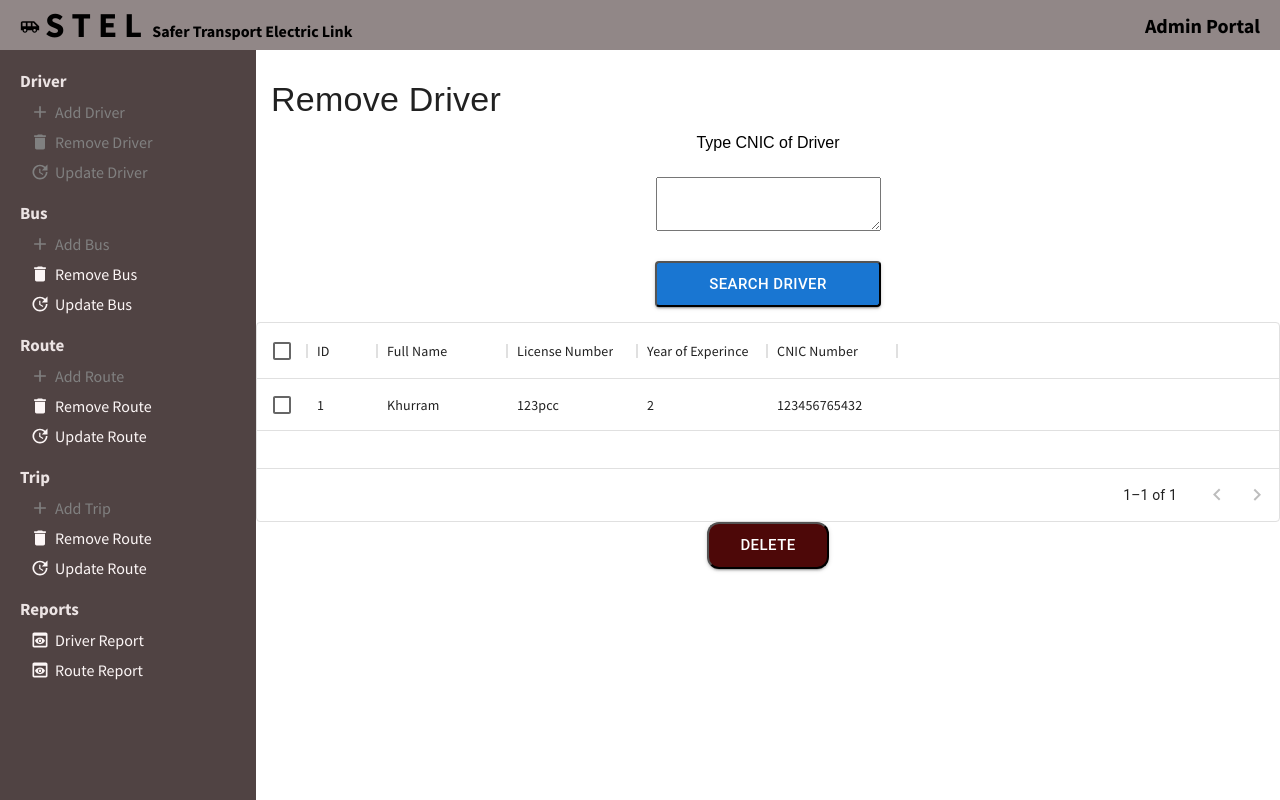
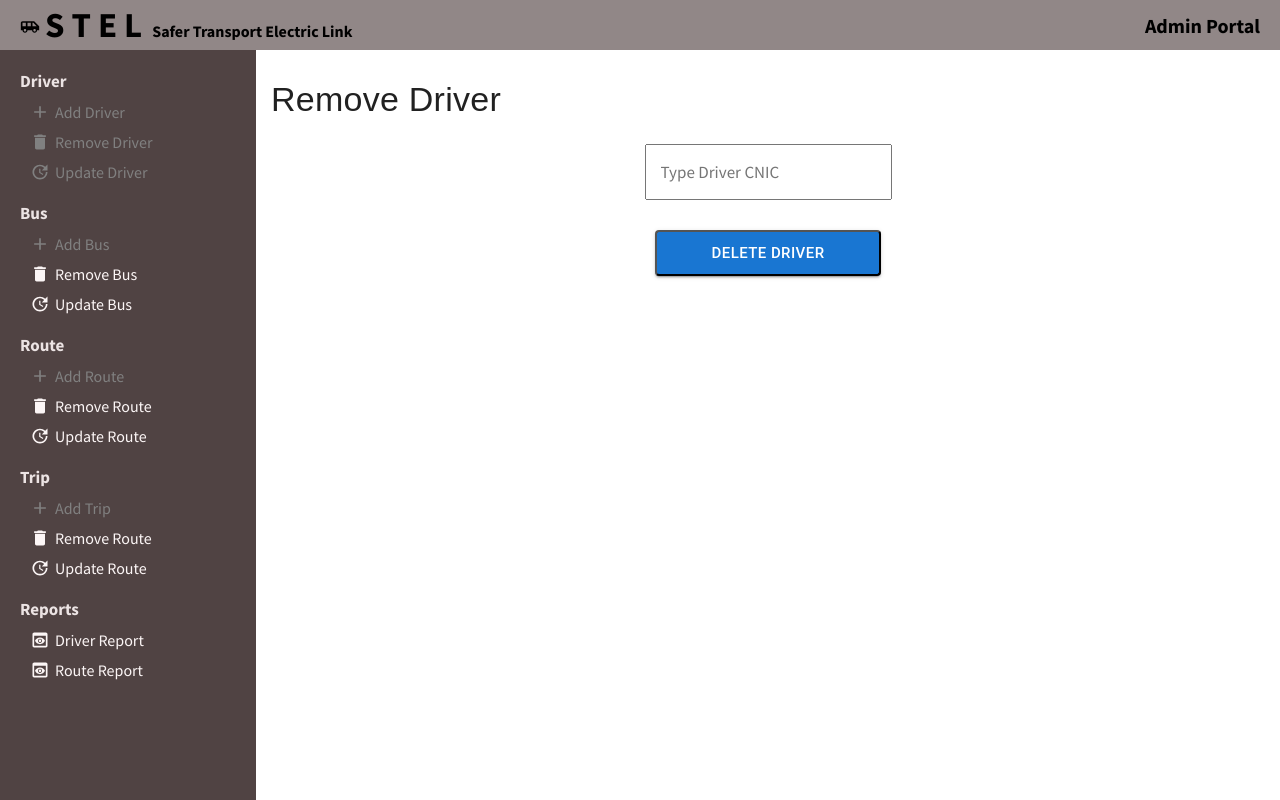
Before and after one commit to Sumran99/FYP21-STEL-WEB, a React (Create React App) app: page /removedriver in a window 1280 px wide. Built offline with nearby package versions, Linux system fonts and the light colour scheme.

Commit message:
Delete Driver Updated

```diff
--- a/src/components/pages/RemoveDriver.jsx
+++ b/src/components/pages/RemoveDriver.jsx
@@ -1,84 +1,28 @@
 import "./removedriver.css";
+import React, { useState } from "react";
 
-import { DataGrid } from '@mui/x-data-grid';
-
-
-import * as React from "react";
-const columns = [
-  { field: 'id', headerName: 'ID', width: 70 },
-  { field: 'Name', headerName: ' Full Name', width: 130 },
-  { field: 'license', headerName: 'License Number', width: 130 },
-  { field: 'experince', headerName: 'Year of Experince', width: 130 },
-  { field: 'cnic', headerName: 'CNIC Number', width: 130 },
-
-];
-const rows = [
-  { id: 1, Name: 'Khurram', license: '123pcc',experince:'2',cnic:'123456765432'},
-];
 export default function FormPropsTextFields() {
+  const [cnicnumber, setcnicnumber] = useState("");
   return (
     <div className="boxes">
       <h1 className="heading">Remove Driver</h1>
       <div>
-      <h4 className="title">Type CNIC of Driver </h4>
-      <textarea className="textarea" placeholder="Type CNIC"> </textarea>
-      <button className="Button" >Search Driver</button>
 
+
+        <input
+          className="textarea"
+          placeholder="Type Driver CNIC"
+          type="text"
+          value={cnicnumber}
+          onChange={(e) => {
+            setcnicnumber(e.target.value);
+          }}
+        ></input>
+        <button className="Button" onClick={()=>{
+          const obj = {drivercnic:cnicnumber}
+          console.log(JSON.stringify(obj))
+        }}>Delete Driver</button>
       </div>
-      <div style={{ height: 200, width: '100%' }}className="grid">
-      <DataGrid
-        rows={rows}
-        columns={columns}
-        pageSize={1}
-        rowsPerPageOptions={[1]}
-        checkboxSelection
-      />
-    </div>
-    <div >
-        <button className="deletebutton">Delete</button>
-    </div>
-
-      {/* <Box
-
-        component="form"
-        sx={{
-          alignItems: "center",
-          display: "grid",
-          flexGrow: 1,
-          minHeight: "100%",
-          justifyContent: "center",
-        }}
-        noValidate
-        autoComplete="off"
-      >
-        <Stack spacing={2} direction="column">
-          <TextField
-            required
-            id="outlined-required"
-            label="Required"
-            defaultValue="Hello 1"
-            margin="normal"
-          />
-
-          <TextField
-            required
-            id="outlined-required"
-            label="Required"
-            defaultValue="Hello 2"
-            margin="normal"
-          />
-        </Stack>
-
-        <Stack spacing={2} direction="column">
-          <TextField
-            required
-            id="outlined-required"
-            label="Required"
-            defaultValue="Hello 2"
-            margin="normal"
-          />
-        </Stack>
-      </Box> */}
     </div>
   );
 }
```
Also changed, not shown: src/components/pages/Landingpage.jsx (added, +7 -0 lines).
